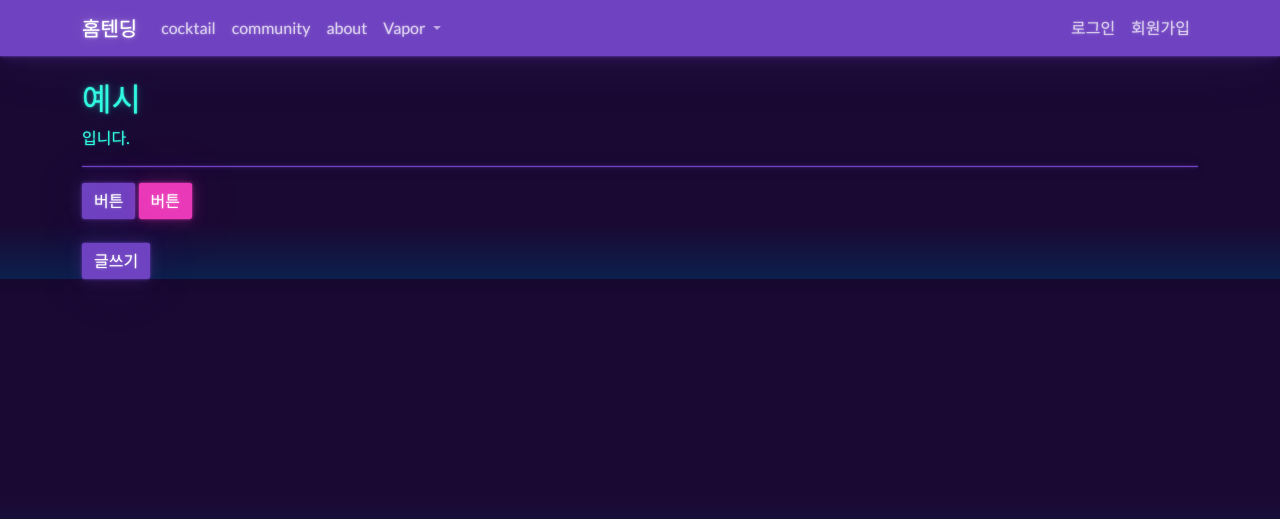
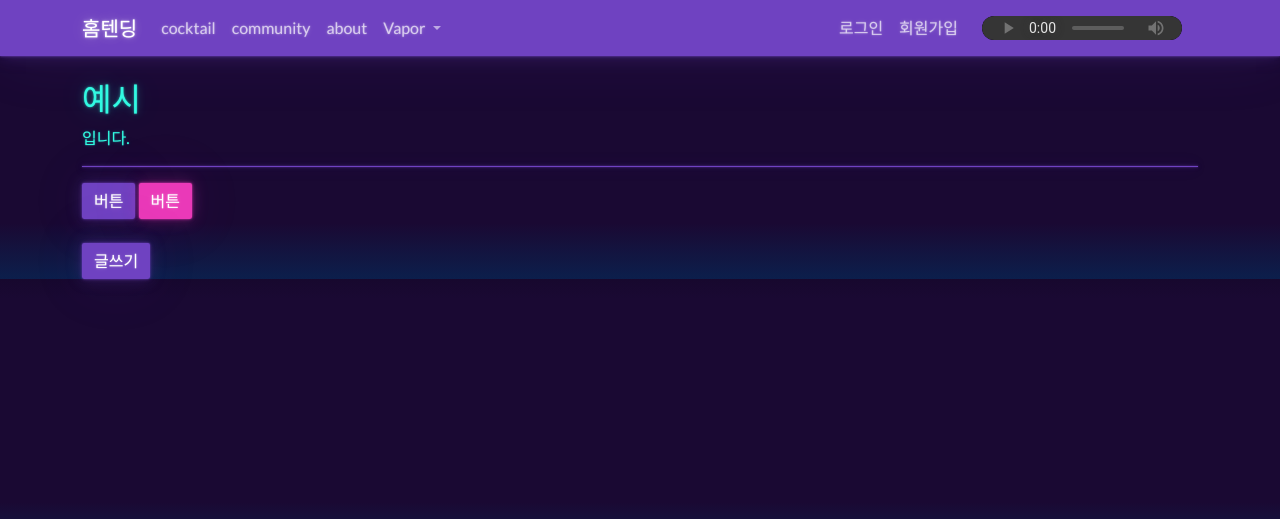
Before and after one commit to yanghs6/Hometending, a Django app: template boardapp/templates/exam2.html in a window 1280 px wide. Shown: the top 519 px of the page. Run offline with Django 3.2, Linux system fonts and the light colour scheme; the template is opened without the code that fills it, so the values that code supplies are empty; some libraries are stand-ins or nearby versions.

Commit message:
[기능] 네비게이션바 BGM 삽입

```diff
--- a/templates/navbar.html
+++ b/templates/navbar.html
@@ -1,3 +1,23 @@
+<style>
+    audio::-webkit-media-controls-panel {
+        -webkit-justify-content: center;
+    }
+    audio::-webkit-media-controls {
+        color: white;
+    }
+    body:-webkit-full-page-media {
+        background-color: black;
+    }
+    audio {
+        height: 24px;
+        width: 200px;
+        border-radius: 16px;
+        background-color: black;
+    }
+    ::-webkit-media-controls-time-remaining-display {
+        display: none;
+    }
+</style>
 <!-- 내비게이션바 -->
 <nav class="navbar navbar-expand-lg navbar-dark fixed-top bg-primary">
 <!-- <div class="navbar navbar-expand-lg fixed-top navbar-dark bg-primary"> -->
@@ -36,13 +56,17 @@
             <a class="nav-link" href="{% url 'account:logout' %}">로그아웃</a>
             {% else %}
             <li class="nav-item">
-            <a class="nav-link" href="{% url 'account:login' %}">로그인</a>
+                <a class="nav-link" href="{% url 'account:login' %}">로그인</a>
             </li>
             <li class="nav-item">
-            <a class="nav-link" href="{% url 'account:signup' %}">회원가입</a>
+                <a class="nav-link" href="{% url 'account:signup' %}">회원가입</a>
             </li>
             {% endif %}
+            <audio id="bgm" autoplay controls class="align-self-center mx-3" controlsList="nodownload noplaybackrate">
+                <source src="/static/audios/Dreaming Rain.mp3" type="audio/mp3">
+            </audio>
         </ul>
         </div>
     </div>
 </nav>
+<script src="/static/scripts/audio.js"></script>
```
Also changed, not shown: static/scripts/audio.js (added, +43 -0 lines), 1 other file.
